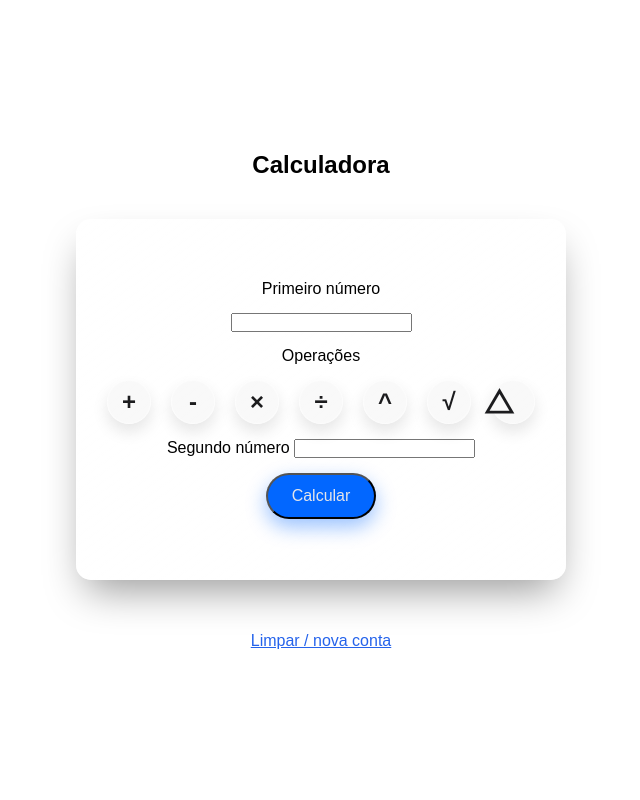
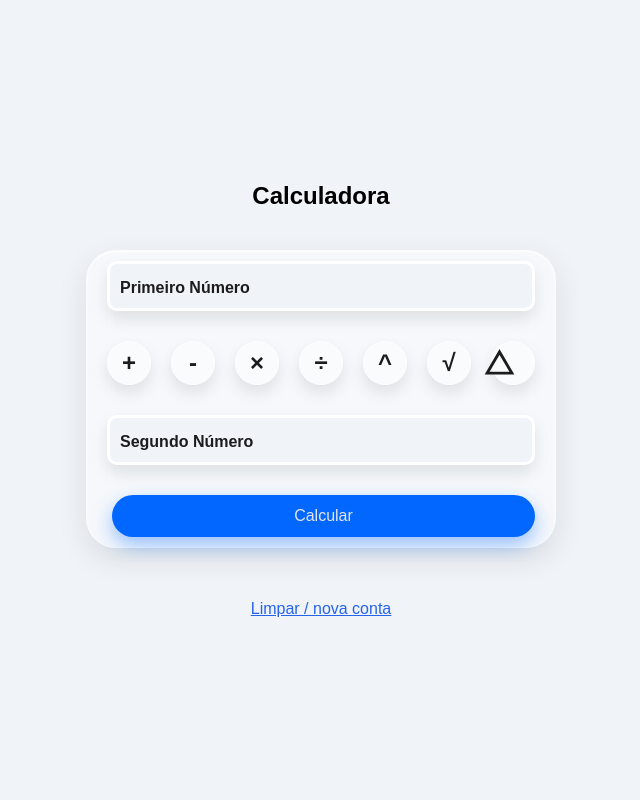
Before and after one commit to trvzera/calculadora-flask, a Flask app: page / in a window 1280 px wide. Shown: the whole page, without its empty margins (319-959 px from the left). Run offline with Flask 3, Linux system fonts and the light colour scheme.

Commit message:
Ajuste no front e finalizacao de algumas funcoes

```diff
--- a/static/css/style.css
+++ b/static/css/style.css
@@ -8,6 +8,7 @@
 section {
   width: 100%;
   height: 100vh;
+  background-color: #f0f4f8;
 }
 #container {
   width: 100%;
@@ -22,19 +23,29 @@ section {
 form {
   width: max-content;
   height: max-content;
-  padding: 60px 30px;
   background: linear-gradient(
     145deg,
     rgba(255, 255, 255, 0.4),
-    rgba(255, 255, 255, 0.1)
+    rgba(255, 255, 255, 0.4)
   );
-  border: 1px solid rgba(255, 255, 255, 0.4);
-  box-shadow: 0px 20px 40px -10px rgba(0, 0, 0, 0.4);
-  border-radius: 15px;
+  color: #1c1c1e;
+  font-family: Arial, Helvetica, sans-serif;
+  border-radius: 30px;
+  transition: all 0.3s;
+  cursor: pointer;
+  text-decoration: none;
+  padding: 10px 20px;
   display: flex;
   flex-direction: column;
-  gap: 15px;
-  align-items: center;
+  gap: 30px;
+  font-size: 1rem;
+  backdrop-filter: blur(15px);
+  -webkit-backdrop-filter: blur(15px);
+  border: 1px solid rgba(255, 255, 255, 0.4);
+  box-shadow:
+    inset 0px 1px 1px rgba(255, 255, 255, 0.8),
+    0px 10px 30px rgba(0, 0, 0, 0.1),
+    0px 0px 20px rgba(255, 255, 255, 0.1);
 }
 
 #op-container {
@@ -52,21 +63,20 @@ form {
 }
 
 .operacao {
-  width: 100%;
-  height: 100%;
-  padding: 15px;
-  background-color: blue;
-  border-radius: 50%;
+  position: relative;
   display: flex;
   align-items: center;
   justify-content: center;
+  width: 100%;
+  height: 100%;
+  border-radius: 50%;
   color: #1c1c1e;
   font-size: 1.5rem;
   font-weight: bold;
-  background-color: rgba(241, 241, 241, 0.4);
+  background: rgba(255, 255, 255, 0.4);
   border: 1px solid rgba(255, 255, 255, 0.4);
   box-shadow: 0 8px 16px rgba(0, 0, 0, 0.1);
-  transition: 0.3s;
+  transition: all 0.3s;
 }
 
 .rd-op {
@@ -87,13 +97,15 @@ form {
 
 .rd-op:active ~ .operacao {
   transform: scale(0.9);
-  box-shadow: inset 0 3px 3px rgba(0, 0, 0, 0.3),
+  box-shadow:
+    inset 0 3px 3px rgba(0, 0, 0, 0.3),
     inset 0px -3px 5px rgba(255, 255, 255, 1);
   transition: 0.3s;
 }
 
 .rd-op:checked ~ .operacao {
-  box-shadow: inset 0 3px 3px rgba(0, 0, 0, 0.3),
+  box-shadow:
+    inset 0 3px 3px rgba(0, 0, 0, 0.3),
     inset 0px -3px 5px rgba(255, 255, 255, 1);
   transition: 0.3s;
 }
@@ -125,14 +137,63 @@ a {
   flex-direction: column;
   align-items: center;
   justify-content: center;
+  text-align: left;
+  gap: 50px;
+  width: 100%;
+  height: 100%;
+}
+#grupo-num3{
+  display: none;
+  flex-direction: column;
+  align-items: center;
+  justify-content: center;
+  text-align: left;
+  gap: 50px;
+  width: 100%;
+  height: 100%;
+}
+
+input[type="number"] {
+  width: 100%;
+  background-color: #f0f4f8;
+  border-radius: 10px;
+  padding: 10px;
+  box-shadow: 0 8px 16px rgba(0, 0, 0, 0.1);
+  transition: all 0.3s;
+  outline: none;
+  border: 3px solid rgba(255, 255, 255, 1);
+  font-size: 1.3rem;
+}
+
+input[type="number"]::placeholder {
+  font-size: 1rem;
+  font-family: Arial, Helvetica, sans-serif;
+  font-weight: bold;
+  color: #1c1c1e;
 }
 
 button {
+  display: flex;
+  align-items: center;
+  justify-content: center;
+  gap: 8px;
   padding: 12px 24px;
   border-radius: 40px;
-  background-color: #0267ff;
+  background: #0267ff;
   color: #e5e5ea;
+  font-family: Arial, Helvetica, sans-serif;
+  text-decoration: none;
   font-size: 1rem;
+  border: none;
   cursor: pointer;
-  box-shadow: 0px 8px 20px rgba(2, 103, 255, 0.4);
+  box-shadow: 0 8px 20px rgba(2, 103, 255, 0.4);
+  margin-left: 5px;
+  transition: all 0.3s;
+  transition-delay: 0;
+  text-align: center;
 }
+
+button:hover {
+  transform: translateY(-2px);
+  box-shadow: 0 12px 24px rgba(2, 103, 255, 0.6);
+}
--- a/templates/calculadora.html
+++ b/templates/calculadora.html
@@ -1,94 +1,68 @@
 <!DOCTYPE html>
 <html lang="en">
+
 <head>
   <meta charset="UTF-8" />
   <meta name="viewport" content="width=device-width, initial-scale=1.0" />
   <title>Document</title>
-    <link
-      rel="stylesheet"
-      href="{{ url_for('static', filename='css/style.css') }}"
-    />
+  <link rel="stylesheet" href="{{ url_for('static', filename='css/style.css') }}" />
+  <link rel="stylesheet" href="./static/css/style.css">
 </head>
+
 <body>
   <section>
     <div id="container">
       <h1>Calculadora</h1>
       <form method="POST" action="{{ url_for('index') }}">
-          <label for="num1">Primeiro número</label>
-          <input
-            type="number"
-            id="num1"
-            name="num1"
-            step="any"
-            required
-            value="{{ request.form.get('num1', '') }}"
-          />
-          <p>Operações</p>
+        <div id="grupo-num1">
+          <input type="number" id="num1" name="num1" step="any" required value="{{ request.form.get('num1', '') }}" placeholder="Primeiro Número" />
+        </div>
         <div id="op-container">
           <div class="operacao-container">
-              <input type="radio" value="+" name="operacao" class="rd-op" {% if
-              op=='+' %}selected{% endif %} onclick="atualizarNum2()">
+            <input type="radio" value="+" name="operacao" class="rd-op" {% if op=='+' %}selected{% endif %} onclick="atualizarNum2()">
             <div class="operacao">
               <p>+</p>
             </div>
           </div>
           <div class="operacao-container">
-              <input type="radio" value="-" name="operacao" class="rd-op" {% if
-              op=='-' %}selected{% endif %} onclick="atualizarNum2()">
+            <input type="radio" value="-" name="operacao" class="rd-op" {% if op=='-' %}selected{% endif %} onclick="atualizarNum2()">
             <div class="operacao">
               <p>-</p>
             </div>
           </div>
           <div class="operacao-container">
-              <input type="radio" value="*" name="operacao" class="rd-op" {% if
-              op=='*' %}selected{% endif %} onclick="atualizarNum2()">
+            <input type="radio" value="*" name="operacao" class="rd-op" {% if op=='*' %}selected{% endif %} onclick="atualizarNum2()">
             <div class="operacao">
               <p>×</p>
             </div>
           </div>
           <div class="operacao-container">
-              <input type="radio" value="/" name="operacao" class="rd-op" {% if
-              op=='/' %}selected{% endif %} onclick="atualizarNum2()">
+            <input type="radio" value="/" name="operacao" class="rd-op" {% if op=='/' %}selected{% endif %} onclick="atualizarNum2()">
             <div class="operacao">
               <p>÷</p>
             </div>
           </div>
           <div class="operacao-container">
-              <input type="radio" value="**" name="operacao" class="rd-op" {% if
-              op=='**' %}selected{% endif %} onclick="atualizarNum2()">
+            <input type="radio" value="**" name="operacao" class="rd-op" {% if op=='**' %}selected{% endif %} onclick="atualizarNum2()">
             <div class="operacao">
               <p>^</p>
             </div>
           </div>
           <div class="operacao-container">
-              <input type="radio" name="operacao" id="sqrt" class="rd-op" {% if
-              op=='sqrt' %}selected{% endif %} onclick="atualizarNum2()"
-              value="sqrt">
+            <input type="radio" name="operacao" id="sqrt" class="rd-op" {% if op=='sqrt' %}selected{% endif %} onclick="atualizarNum2()" value="sqrt">
             <div class="operacao">
               <p>√</p>
             </div>
           </div>
           <div class="operacao-container">
-              <input
-                type="radio"
-                name="operacao"
-                class="rd-op"
-                onclick="atualizarNum2()"
-              />
+            <input type="radio" name="operacao" class="rd-op" onclick="atualizarNum2()" />
             <div class="operacao">
               <p>⃤</p>
             </div>
           </div>
         </div>
         <div id="grupo-num2">
-            <label for="num2">Segundo número</label>
-            <input
-              type="number"
-              id="num2"
-              name="num2"
-              step="any"
-              value="{{ request.form.get('num2', '') }}"
-            />
+          <input type="number" id="num2" name="num2" step="any" value="{{ request.form.get('num2', '') }}" placeholder="Segundo Número" />
         </div>
         <button type="submit">Calcular</button>
       </form>
@@ -118,4 +92,5 @@
     atualizarNum2();
   </script>
 </body>
+
 </html>
```
Also changed, not shown: calculadora.py (+8 -2 lines), index.html (+27 -17 lines). Lines whose indentation alone changed are shown as unchanged.
